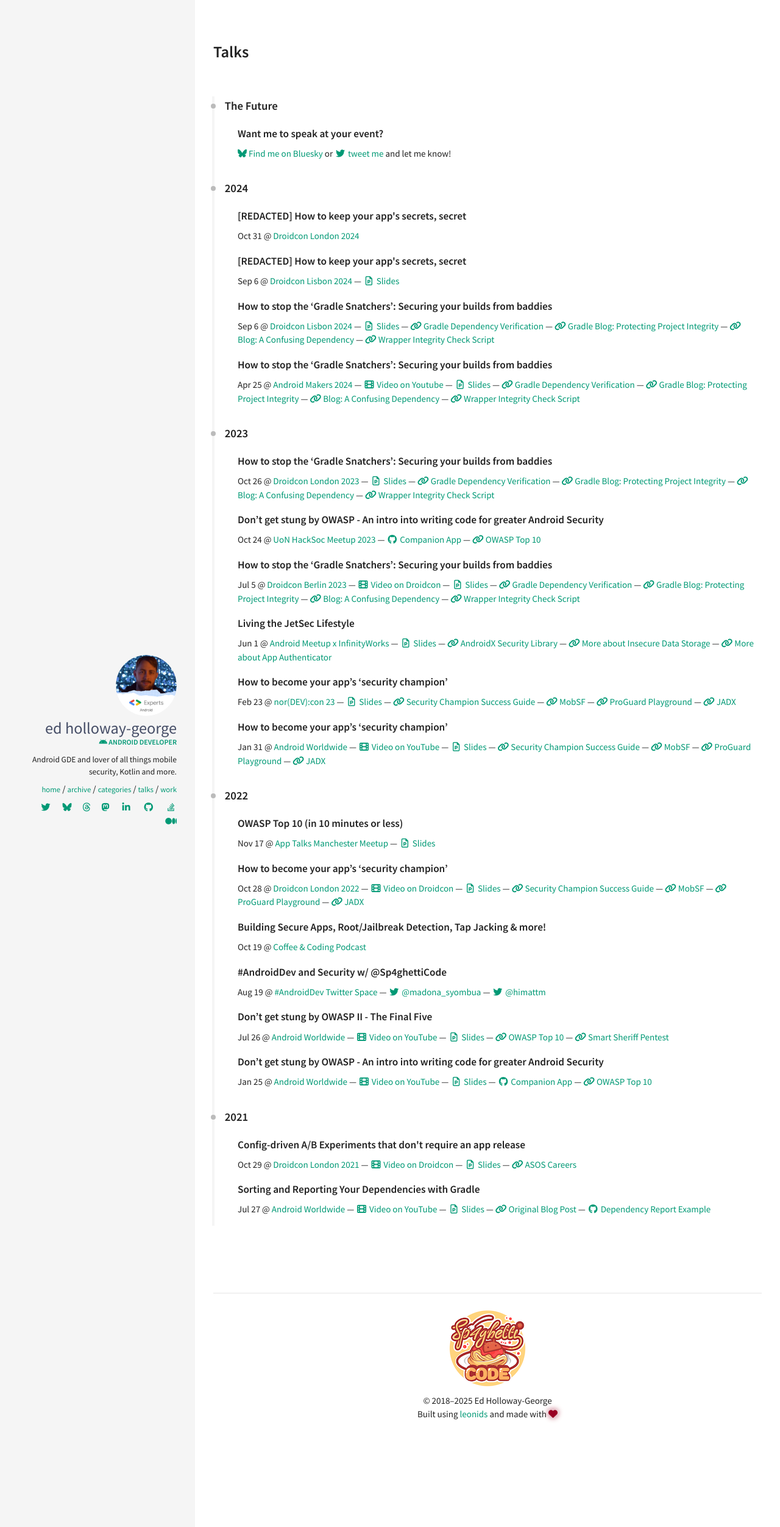
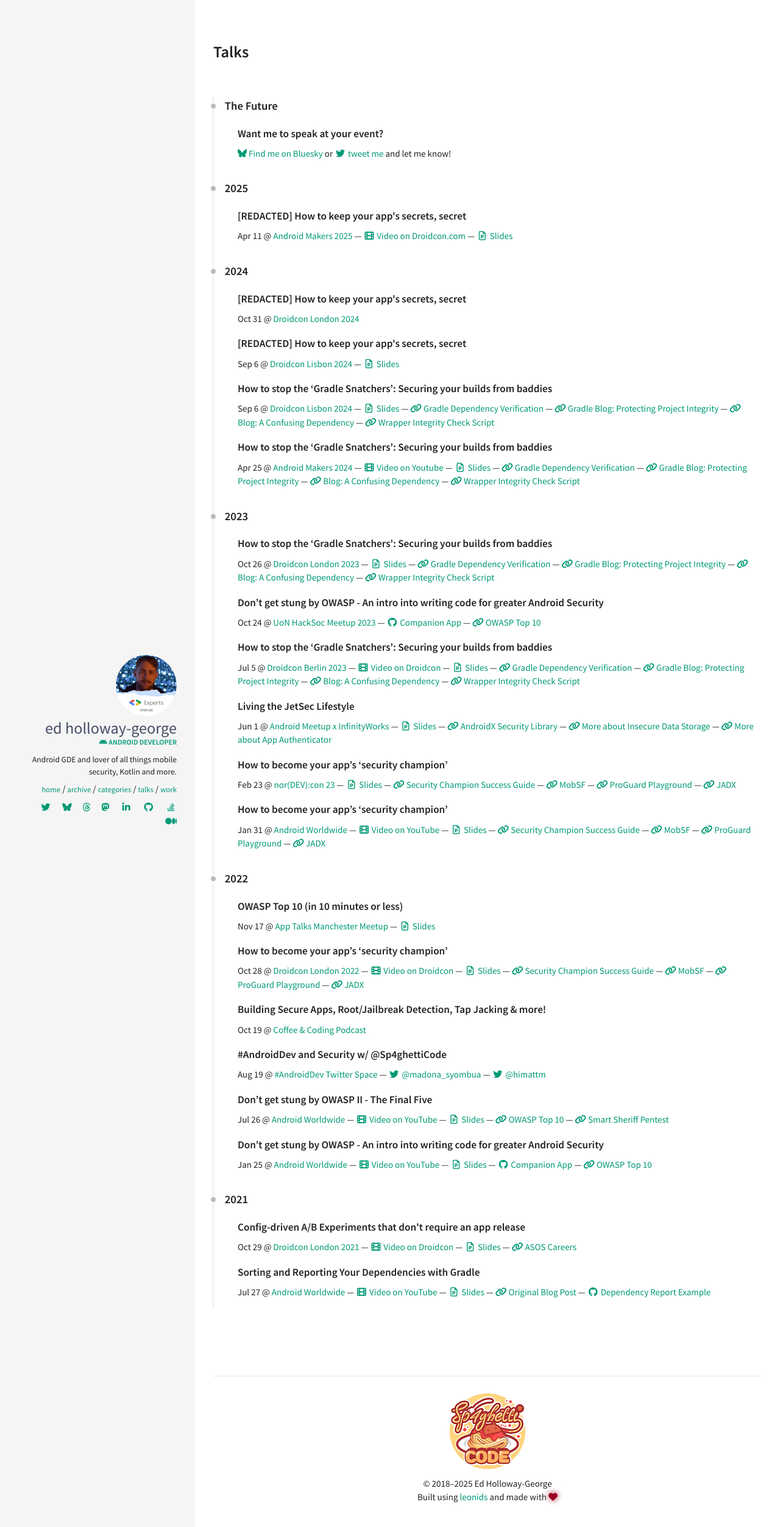
Before and after one commit to ed-george/ed-george.github.io, a Jekyll site: the page built from talks.html, in a window 1280 px wide. Shown: the top 2504 px of the page at 61% size. Built offline with Jekyll 4.4.1, drawn with Linux system fonts in a browser that asks for light colours; nearby versions of some CDN libraries.

Commit message:
Update talks.yaml

```diff
--- a/_data/index/talks.yaml
+++ b/_data/index/talks.yaml
@@ -15,6 +15,17 @@
 #   - title: Optional External link 2
 #     url: https://example.com
 #     icon: optional-icon
+- title: "[REDACTED] How to keep your app's secrets, secret"
+  event:
+    title: "Android Makers 2025"
+    url: https://androidmakers.droidcon.com/
+    date: '2025-04-11'
+  slides:
+    title: Slides
+    url: https://speakerdeck.com/sp4ghetticode/redacted-how-to-keep-your-apps-secrets-secret-amxdc-25
+  video:
+    title: Video on Droidcon.com
+    url: https://www.droidcon.com/2024/12/14/redacted-how-to-keep-your-apps-secrets-secret/
 - title: "[REDACTED] How to keep your app's secrets, secret"
   event:
     title: "Droidcon London 2024"
```
